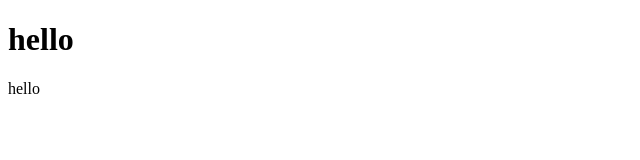
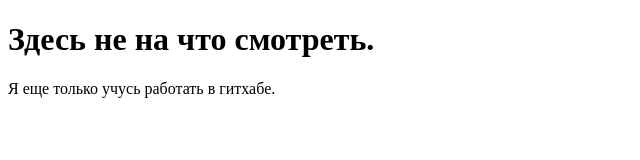
Before and after one commit to ketokeas/ketokeas.github.io, a plain HTML site: page index.html in a window 1280 px wide. Shown: the whole page, without its empty margins (0-640 px from the left). Drawn offline with Linux system fonts and the light colour scheme.

Commit message:
Update index.html

```diff
--- a/index.html
+++ b/index.html
@@ -1,7 +1,7 @@
 <!DOCTYPE html>
 <html>
 <body>
-<h1>hello</h1>
-<p>hello</p>
+<h1>Здесь не на что смотреть.</h1>
+<p>Я еще только учусь работать в гитхабе.</p>
 </body>
 </html>
```
